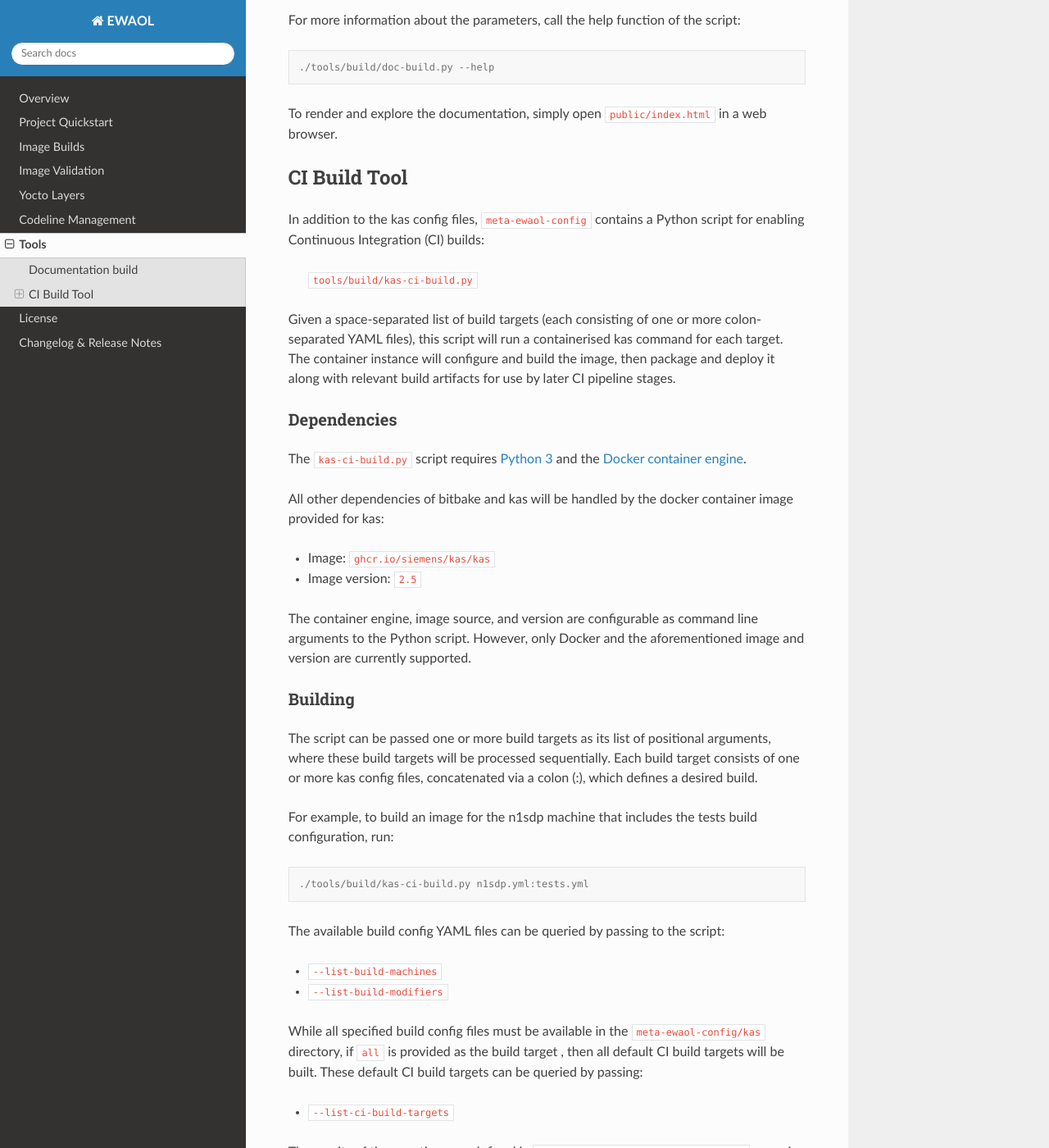
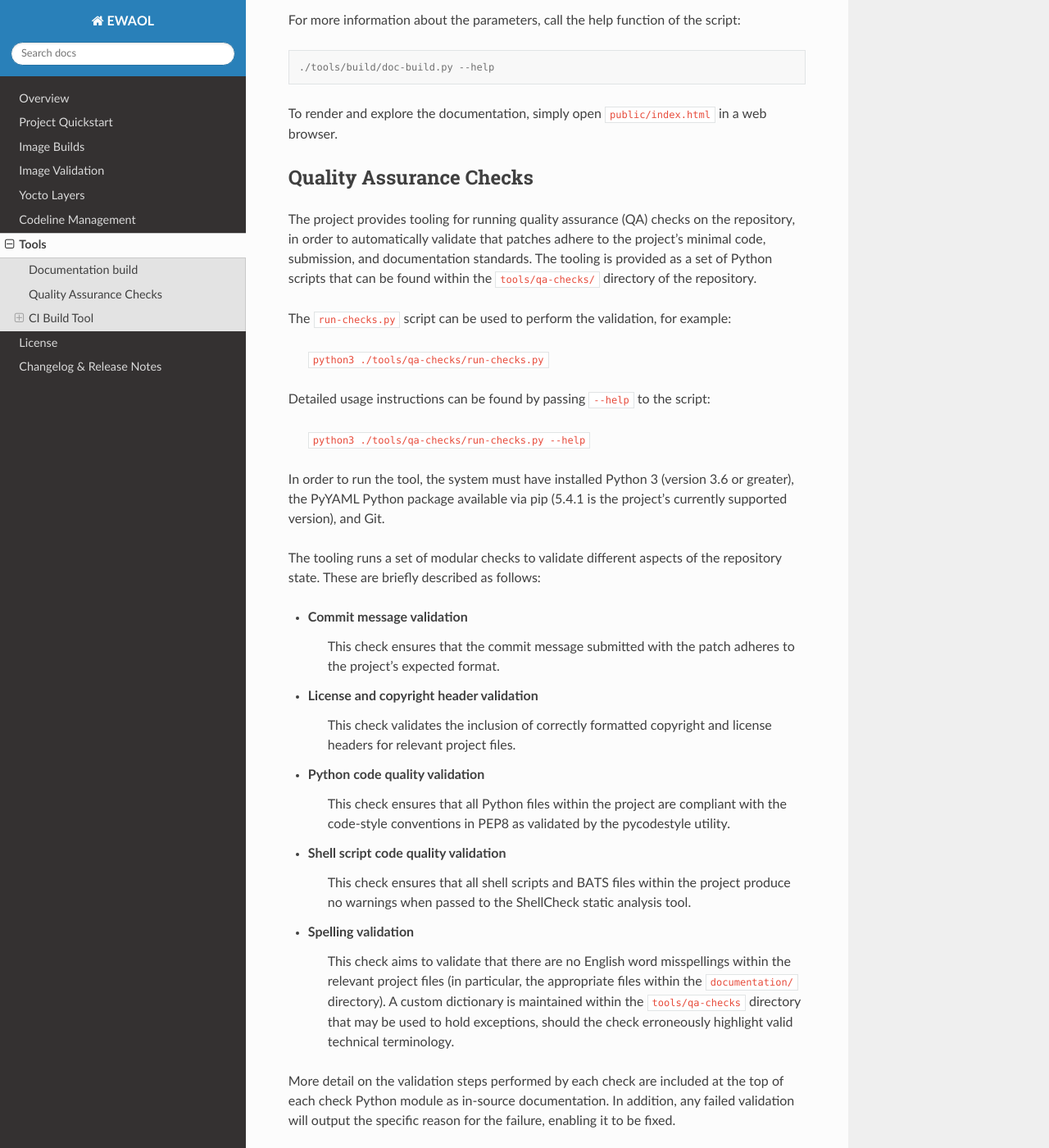
Before and after one commit to chaoge525/soafee_demo, a Sphinx documentation site: the page built from documentation/tools.rst, in a window 1280 px wide and 1400 px high, scrolled down 368 px. Shown: the whole window at 82% size. Built offline with Sphinx 7.4.7 and the Read the Docs theme 2.0.0, drawn with Linux system fonts in a browser that asks for light colours.

Commit message:
doc: Add contribution guidelines and document process for QA checks
Issue-Id: SCM-3318
Signed-off-by: Richard Neill <richard.neill@arm.com>
Change-Id: I9ce5505152ebef46dd031da44fecf2672bc52af7

```diff
--- a/documentation/tools.rst
+++ b/documentation/tools.rst
@@ -22,6 +22,56 @@ script:
 
 To render and explore the documentation, simply open ``public/index.html`` in a
 web browser.
+
+Quality Assurance Checks
+------------------------
+
+The project provides tooling for running quality assurance (QA) checks on the
+repository, in order to automatically validate that patches adhere to the
+project's minimal code, submission, and documentation standards. The tooling is
+provided as a set of Python scripts that can be found within the
+``tools/qa-checks/`` directory of the repository.
+
+The ``run-checks.py`` script can be used to perform the validation, for example:
+
+    ``python3 ./tools/qa-checks/run-checks.py``
+
+Detailed usage instructions can be found by passing ``--help`` to the script:
+
+    ``python3 ./tools/qa-checks/run-checks.py --help``
+
+In order to run the tool, the system must have installed Python 3 (version 3.6
+or greater), the PyYAML Python package available via pip (5.4.1 is the
+project's currently supported version), and Git.
+
+The tooling runs a set of modular checks to validate different aspects of the
+repository state. These are briefly described as follows:
+
+* Commit message validation
+    This check ensures that the commit message submitted with the patch adheres
+    to the project's expected format.
+* License and copyright header validation
+    This check validates the inclusion of correctly formatted copyright and
+    license headers for relevant project files.
+* Python code quality validation
+    This check ensures that all Python files within the project are compliant
+    with the code-style conventions in PEP8 as validated by the pycodestyle
+    utility.
+* Shell script code quality validation
+    This check ensures that all shell scripts and BATS files within the project
+    produce no warnings when passed to the ShellCheck static analysis tool.
+* Spelling validation
+    This check aims to validate that there are no English word misspellings
+    within the relevant project files (in particular, the appropriate files
+    within the ``documentation/`` directory). A custom dictionary is maintained
+    within the ``tools/qa-checks`` directory that may be used to hold
+    exceptions, should the check erroneously highlight valid technical
+    terminology.
+
+More detail on the validation steps performed by each check are included at the
+top of each check Python module as in-source documentation. In addition, any
+failed validation will output the specific reason for the failure, enabling it
+to be fixed.
 
 CI Build Tool
 -------------
```
Also changed, not shown: README.md (+3 -3 lines), 1 other file.
